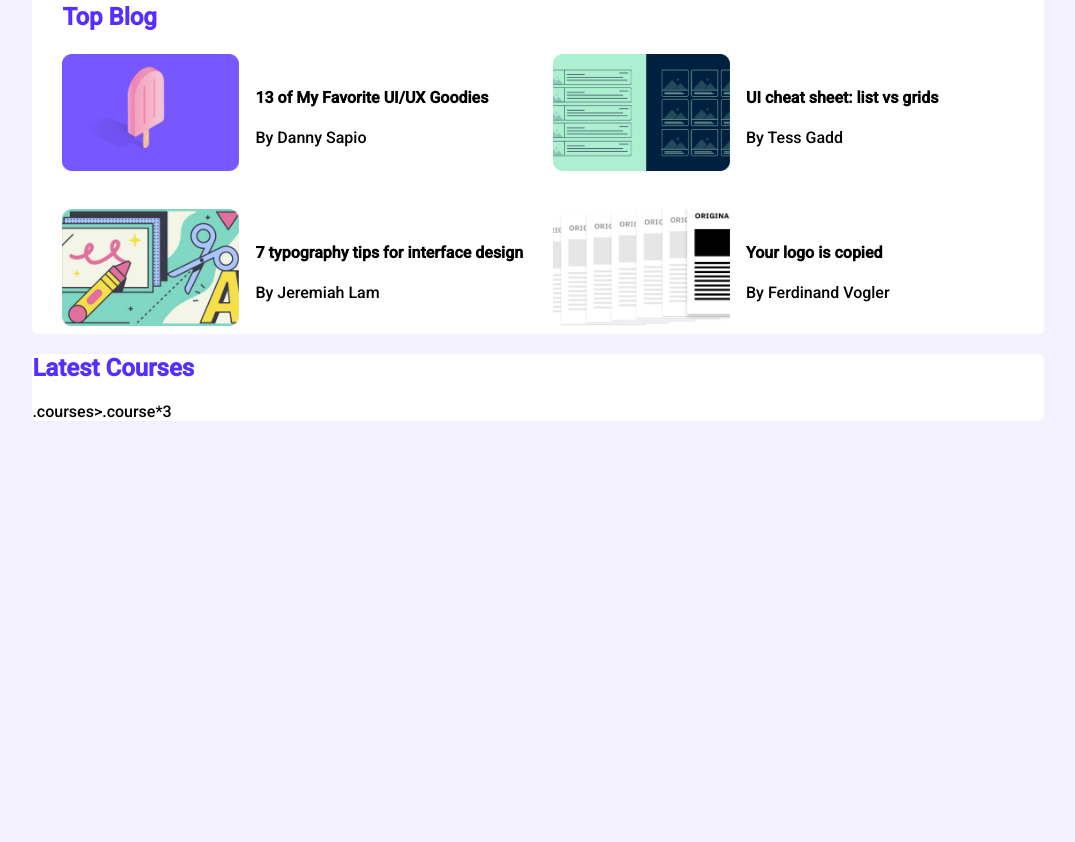
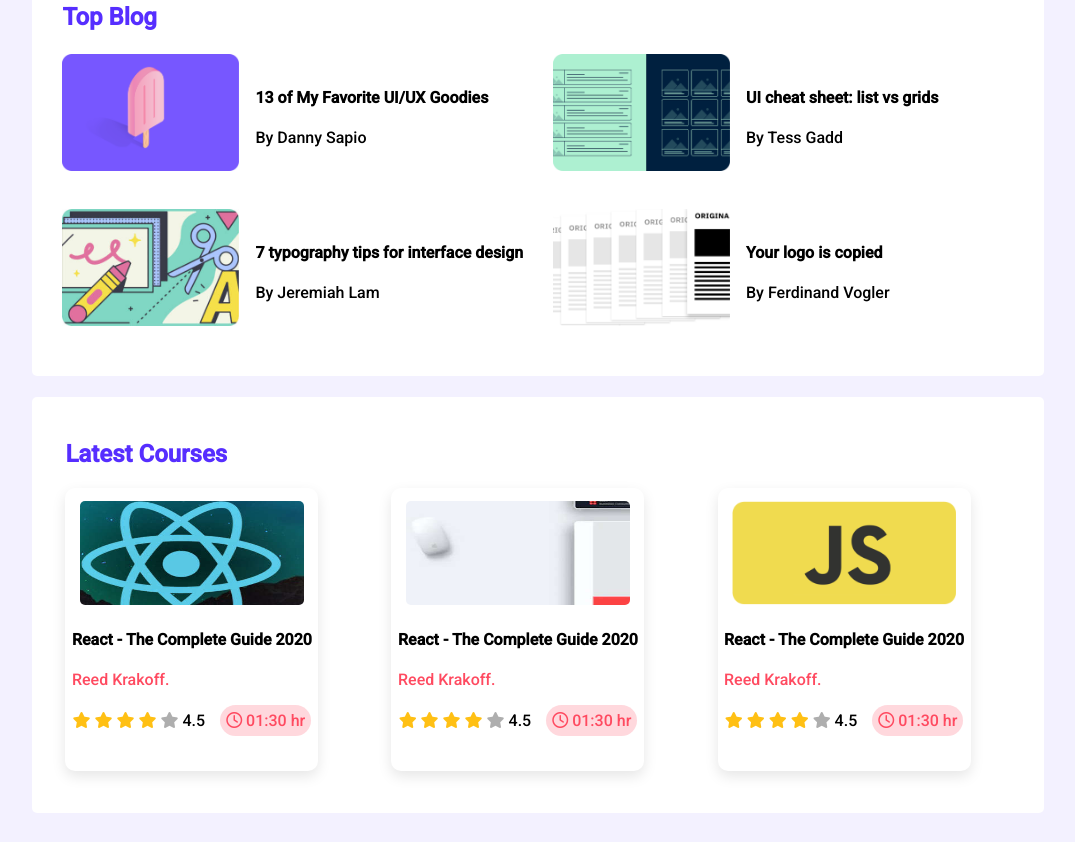
Before and after one commit to tahdiislam/leader-board, a plain HTML site: page index.html in a window 1280 px wide. Shown: the part 307-1149 px from the top of the page, without its empty margins (102-1177 px from the left). Before the commit the page ends 800 px from the top, so only its background shows below. Drawn offline with Linux system fonts and the light colour scheme.

Commit message:
complete second section

```diff
--- a/css/style.css
+++ b/css/style.css
@@ -26,6 +26,8 @@ main{
 .container{
     border-radius: 5px;
     background-color: #ffffff;
+    margin-bottom: 21px;
+    padding-bottom: 42px;
 }
 
 .top-player {
@@ -92,5 +94,64 @@ main{
 
 /* second section start */
 
+.latest-courses {
+    padding-top: 23px;
+    padding-left: 33px;
+}
+
+
+.latest-courses > h4 {
+    margin-top: 23px;
+}
+
+
+.courses{
+    display: grid;
+    grid-template-columns: repeat(3, 1fr);
+}
+
+.course {
+    width: 253px;
+    height: 270px;
+    box-shadow: 0px 5.34229px 13.3557px rgba(0, 0, 0, 0.103);
+    border-radius: 10px;
+    display: flex;
+    flex-direction: column;
+    align-items: center;
+    padding-top: 13px;
+}
+
+.course-banner img{
+    width: 224px;
+    height: 104px;
+    border-radius: 5px;
+}
+
+.course-info{
+    display: flex;
+    justify-content: space-between;
+    align-items: center;
+}
+
+.filled {
+    color: #FFC014;
+}
+
+.empty {
+    color: #AEAEAE;
+}
+
+.course-describtion p a {
+    text-decoration: none;
+    color: #FF4A60;
+}
+
+.course-duration {
+    color: #FF4A60;
+    padding: 6px;
+    border-radius: 35px;
+    background-color: #ff4a5f36;
+    margin-left: 15px;
+}
 
 /* second section end */
--- a/index.html
+++ b/index.html
@@ -114,7 +114,83 @@
                 <h2 class="sec-heading">
                     Latest Courses
                 </h2>
-                .courses>.course*3
+                <div class="courses">
+                    <div class="course">
+                            <div class="course-banner">
+                                <img src="./images/courses/course-1.jpg" alt="">
+                            </div>
+                            <div class="course-describtion">
+                                <h4>
+                                    React - The Complete Guide 2020
+                                </h4>
+                                <p><a href="#">Reed Krakoff.</a></p>
+                            </div>
+                            <div class="course-info">
+                                <div class="rationg">
+                                    <i class="fa-solid fa-star filled"></i>
+                                    <i class="fa-solid fa-star filled"></i>
+                                    <i class="fa-solid fa-star filled"></i>
+                                    <i class="fa-solid fa-star filled"></i>
+                                    <i class="fa-solid fa-star empty"></i>
+                                    <span>4.5</span>
+                                </div>
+                                <div class="course-duration">
+                                    <i class="fa-regular fa-clock"></i>
+                                    <span>01:30 hr</span>
+                                </div>
+                            </div>
+                    </div>
+                        <div class="course">
+                            <div class="course-banner">
+                                <img src="./images/courses/course-2.jpg" alt="">
+                            </div>
+                            <div class="course-describtion">
+                                <h4>
+                                    React - The Complete Guide 2020
+                                </h4>
+                                <p><a href="#">Reed Krakoff.</a></p>
+                            </div>
+                            <div class="course-info">
+                                <div class="rationg">
+                                    <i class="fa-solid fa-star filled"></i>
+                                    <i class="fa-solid fa-star filled"></i>
+                                    <i class="fa-solid fa-star filled"></i>
+                                    <i class="fa-solid fa-star filled"></i>
+                                    <i class="fa-solid fa-star empty"></i>
+                                    <span>4.5</span>
+                                </div>
+                                <div class="course-duration">
+                                    <i class="fa-regular fa-clock"></i>
+                                    <span>01:30 hr</span>
+                                </div>
+                            </div>
+                        </div>
+                        <div class="course">
+                            <div class="course-banner">
+                                <img src="./images/courses/course-3.png" alt="">
+                            </div>
+                            <div class="course-describtion">
+                                <h4>
+                                    React - The Complete Guide 2020
+                                </h4>
+                                <p><a href="#">Reed Krakoff.</a></p>
+                            </div>
+                            <div class="course-info">
+                                <div class="rationg">
+                                    <i class="fa-solid fa-star filled"></i>
+                                    <i class="fa-solid fa-star filled"></i>
+                                    <i class="fa-solid fa-star filled"></i>
+                                    <i class="fa-solid fa-star filled"></i>
+                                    <i class="fa-solid fa-star empty"></i>
+                                    <span>4.5</span>
+                                </div>
+                                <div class="course-duration">
+                                    <i class="fa-regular fa-clock"></i>
+                                    <span>01:30 hr</span>
+                                </div>
+                            </div>
+                        </div>
+                </div>
             </div>
         </section>
         <!-- second section end here -->
```
Also changed, not shown: images/courses/course-1.jpg (renamed from images/courses/index.jpg).
